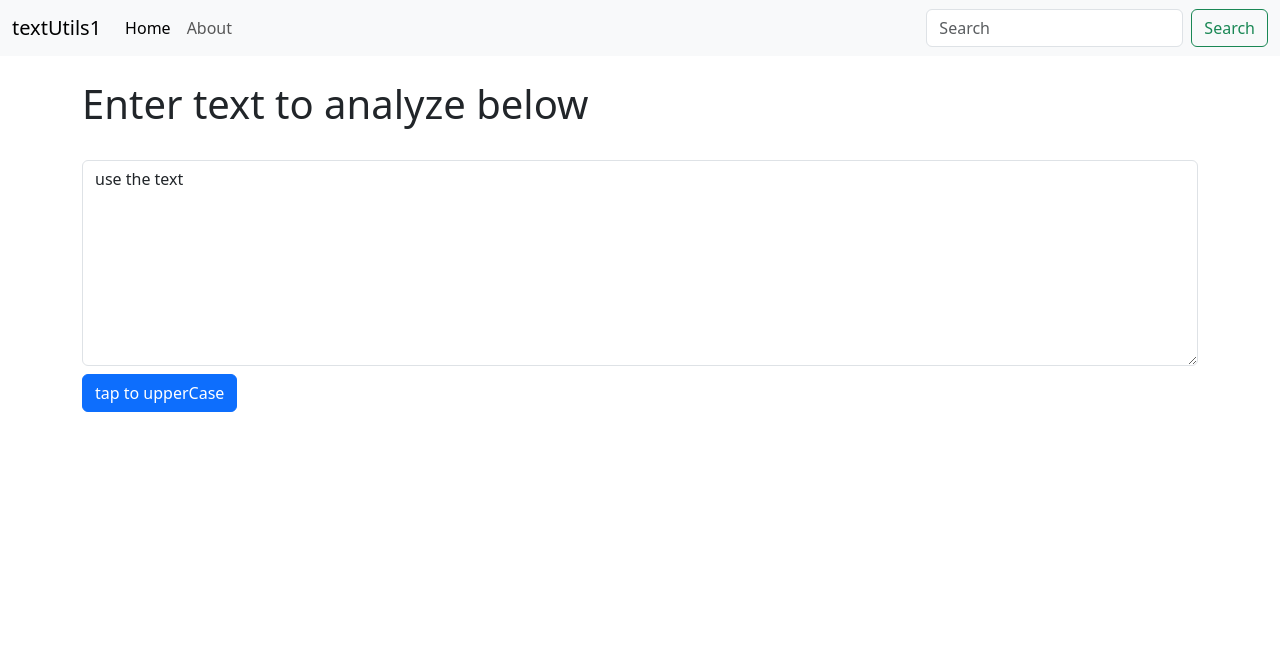
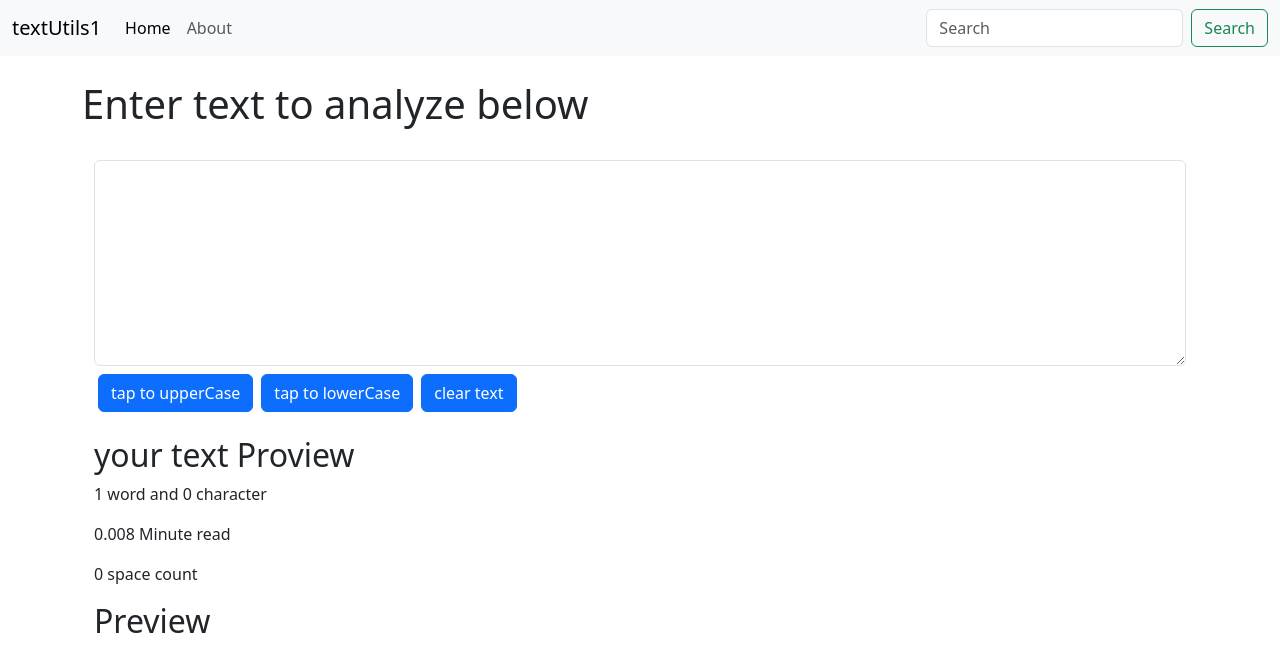
Before and after one commit to Rahman1234562/my-app1, a React (Create React App) app: page / in a window 1280 px wide. Shown: the top 672 px of the page. Built offline with nearby package versions, Linux system fonts and the light colour scheme.

Commit message:
some changed in file

```diff
--- a/src/components/TextForm.js
+++ b/src/components/TextForm.js
@@ -5,21 +5,33 @@ export default function TextForm(props) {
     // console.log("upper was clicked" + text);
     let newText = text.toUpperCase();
     setText(newText);
-    }
+  };
+
+  const handleLuClick = () => {
+    // console.log("upper was clicked" + text);
+    let newText = text.toLowerCase();
+    setText(newText);
+  };
+  const handleClearClick = () => {
+    // console.log("upper was clicked" + text);
+    let newText = ' ';
+    setText(newText);
+  };
+
 
   const handleOnChange = (event) => {
     // console.log("on change");
-        setText(event.target.value)
-    }
-    const[text, setText] = useState("use the text");
+    setText(event.target.value);
+  };
+  const [text, setText] = useState("");
+
 
   return (
     <div>
       <h1>{props.heading}</h1>
 
-      <div className="mb-3">
-        <label htmlFor="textBox" className="form-label">
-        </label>
+      <div className="container mb-3">
+        <label htmlFor="textBox" className="form-label"></label>
         <textarea
           className="form-control"
           value={text}
@@ -27,7 +39,24 @@ export default function TextForm(props) {
           id="textBox"
           rows="8"
         ></textarea>
-        <button className="btn btn-primary my-2 " onClick={handleUpClick}>tap to upperCase</button>
+        <button className="btn btn-primary my-2 mx-1" onClick={handleUpClick}>
+          tap to upperCase
+        </button>
+        <button className="btn btn-primary my-2 mx-1" onClick={handleLuClick}>
+          tap to lowerCase
+        </button>
+        <button className="btn btn-primary my-2 mx-1" onClick={handleClearClick}>
+        clear text
+        </button>
+
+      </div>
+      <div className="container">
+        <h2>your text Proview</h2>
+        <p>{text.split(" ").length} word and {text.length} character</p>
+        <p>{0.008 * text.split(" ").length} Minute read</p>
+        <p>{text.split( " ").length -1} space count</p>
+        <h2>Preview</h2>
+        <p>{text}</p>
       </div>
     </div>
   );
```
Lines whose indentation alone changed are shown as unchanged.
